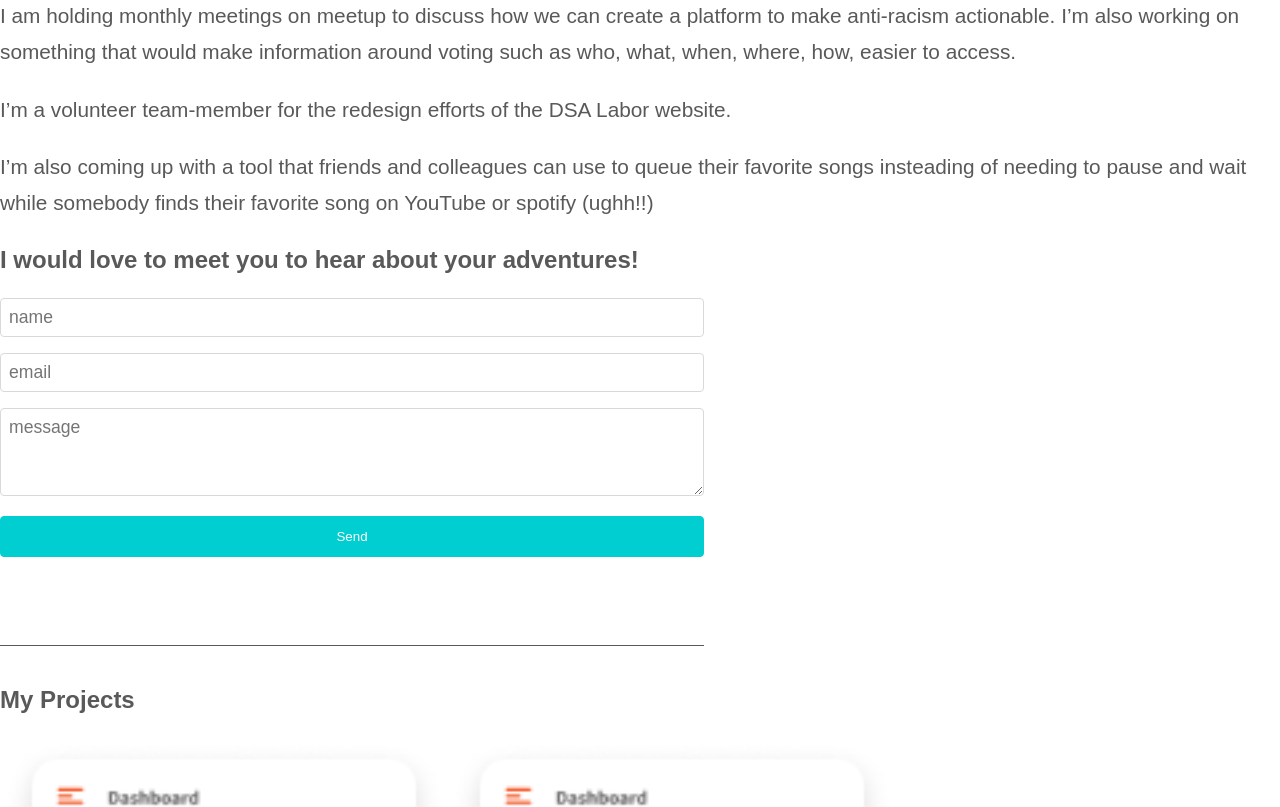
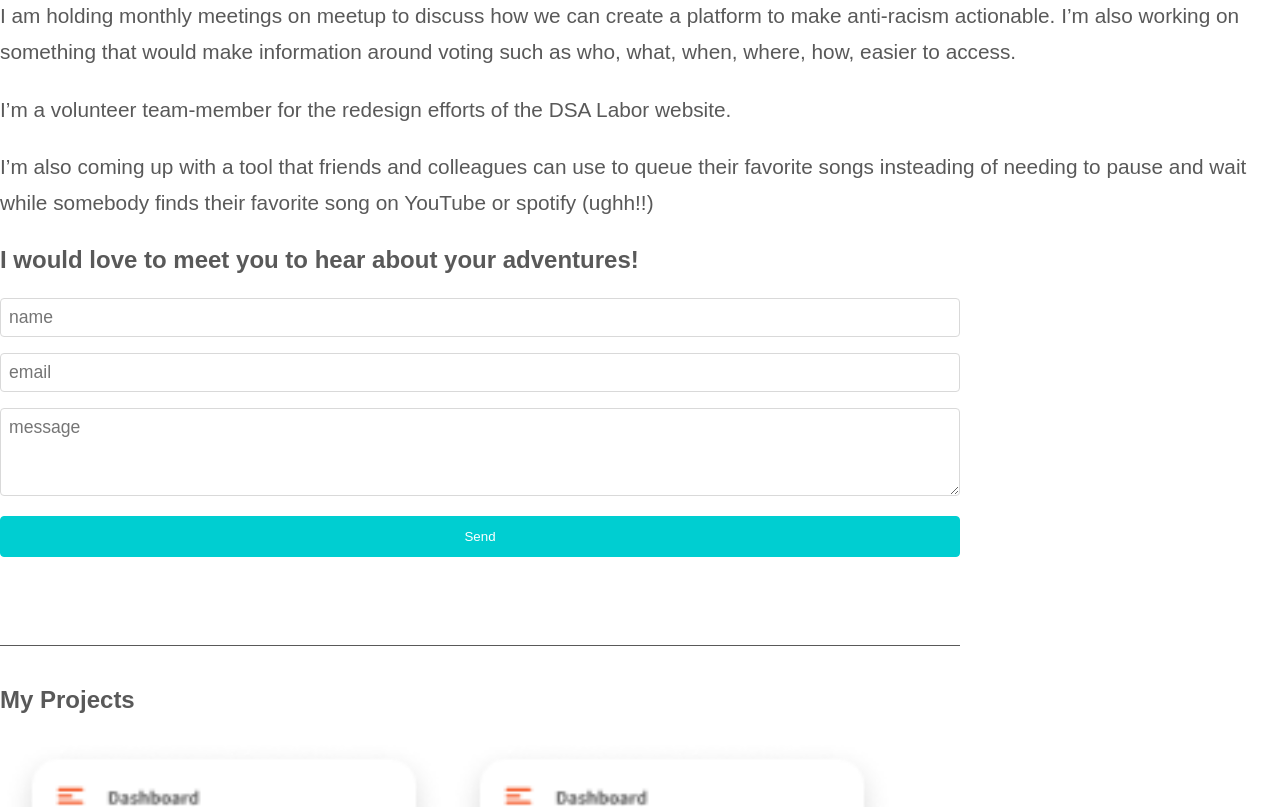
Before and after one commit to vishalicious213/mahiya, a React (Create React App) app: page /about-me in a window 1280 px wide. Shown: the part 1126-1933 px from the top of the page. Built offline with nearby package versions, Linux system fonts and the light colour scheme.

Commit message:
changed width of contact-form fields so they're wider in mobile

```diff
--- a/src/styles/contact-form.css
+++ b/src/styles/contact-form.css
@@ -1,5 +1,5 @@
 #contact-form {
-    width: 55%;
+    width: 90%;
     text-align: center;
     padding-bottom: 5.5rem;
     border-bottom: 1px solid var(--text-color);
@@ -31,3 +31,9 @@ button {
     padding: .75rem;
     font-family: 'Raleway', sans-serif;
 }
+
+@media (min-width: 768px) {
+    #contact-form{
+        width: 75%;
+    }
+}
```
